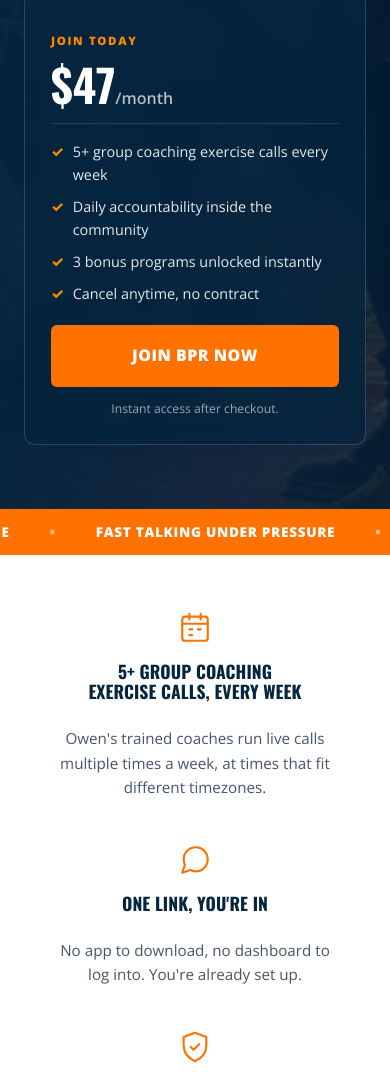
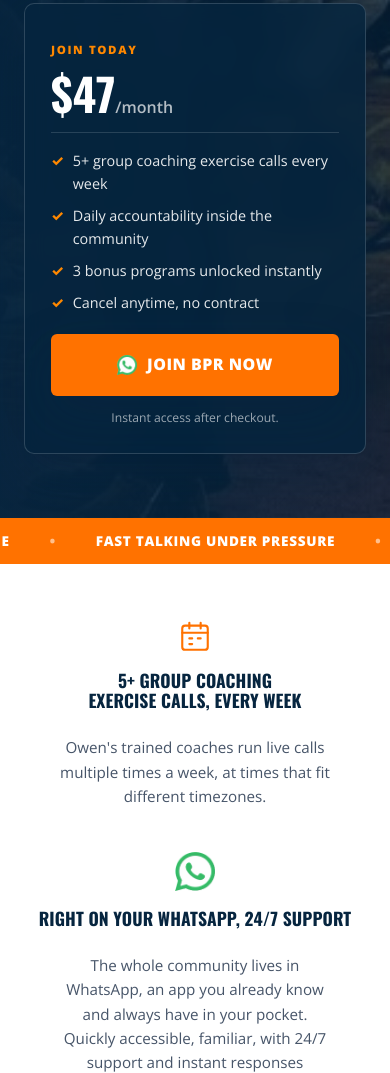
Before and after one commit to danny-the-g/bpr-landing-preview, a plain HTML site: page index.html in a window 390 px wide. Shown: the part 927-2000 px from the top of the page. Drawn offline with nearby package versions, Linux system fonts and the light colour scheme.

Commit message:
WhatsApp: icon in trust row + 24/7 support, WhatsApp glyph on all CTAs, 24/7 benefit, pin mobile hero to right so Owen shows

```diff
--- a/assets/styles.css
+++ b/assets/styles.css
@@ -175,8 +175,8 @@
 }
 @media (max-width: 960px) {
   .hero .wrap { grid-template-columns: 1fr; }
-  /* Owen sits on the right of the photo, so shift the crop right on narrow screens */
-  .hero::before { background-position: 82% 22%; }
+  /* Owen sits on the right of the photo, so pin the crop to the right edge on narrow screens */
+  .hero::before { background-position: 100% 20%; }
 }
 
 .hero-photo-tag {
@@ -228,6 +228,14 @@
 .icon-row { display: grid; grid-template-columns: repeat(auto-fit, minmax(220px, 1fr)); gap: clamp(28px, 4vw, 52px); text-align: center; }
 .icon-row-item { display: flex; flex-direction: column; align-items: center; }
 .icon-row-item svg { width: 34px; height: 34px; color: var(--accent); margin-bottom: 16px; }
+.icon-row-item .icon-wa { width: 40px; height: 40px; object-fit: contain; margin-bottom: 16px; }
+
+/* WhatsApp glyph on every primary CTA (so we can judge fit) */
+.btn-cta::before {
+  content: "";
+  width: 20px; height: 20px; flex: none;
+  background: url("img/whatsapp-icon.png") center / contain no-repeat;
+}
 .icon-row-item h3 { margin-bottom: 10px; font-size: 1.1rem; color: var(--ink); }
 .icon-row-item p { font-size: 0.95rem; max-width: 32ch; }
 
--- a/index.html
+++ b/index.html
@@ -128,9 +128,9 @@
         <p>Owen's trained coaches run live calls multiple times a week, at times that fit different timezones.</p>
       </div>
       <div class="icon-row-item">
-        <svg viewBox="0 0 24 24" fill="none" stroke="currentColor" stroke-width="1.5" stroke-linecap="round" stroke-linejoin="round"><path d="M21 11.5a8.38 8.38 0 0 1-.9 3.8 8.5 8.5 0 0 1-7.6 4.7 8.38 8.38 0 0 1-3.8-.9L3 21l1.9-5.7a8.38 8.38 0 0 1-.9-3.8 8.5 8.5 0 0 1 4.7-7.6 8.38 8.38 0 0 1 3.8-.9h.5a8.48 8.48 0 0 1 8 8v.5z"/></svg>
-        <h3>One link, you're in</h3>
-        <p>No app to download, no dashboard to log into. You're already set up.</p>
+        <img class="icon-wa" src="assets/img/whatsapp-icon.png" alt="WhatsApp" />
+        <h3>Right on your WhatsApp, 24/7 support</h3>
+        <p>The whole community lives in WhatsApp, an app you already know and always have in your pocket. Quickly accessible, familiar, with 24/7 support and instant responses whenever you need them.</p>
       </div>
       <div class="icon-row-item">
         <svg viewBox="0 0 24 24" fill="none" stroke="currentColor" stroke-width="1.5" stroke-linecap="round" stroke-linejoin="round"><path d="M12 2 4 5v6c0 5 3.4 9 8 11 4.6-2 8-6 8-11V5l-8-3z"/><path d="m9 12 2 2 4-4"/></svg>
@@ -354,6 +354,10 @@
           <span class="drill-name">You keep your social momentum</span>
           <p class="drill-desc">The number one way to keep your million-dollar mouthpiece sharp and consistent between nights out, so you never have to warm back up from cold.</p>
         </li>
+        <li>
+          <span class="drill-name">24/7 support in your pocket</span>
+          <p class="drill-desc">The community and coaches live on WhatsApp around the clock. Ask a question, get feedback, or find your next call any time, no waiting.</p>
+        </li>
       </ul>
     </div>
   </div>
```
Also changed, not shown: assets/img/whatsapp-icon.png (added).
